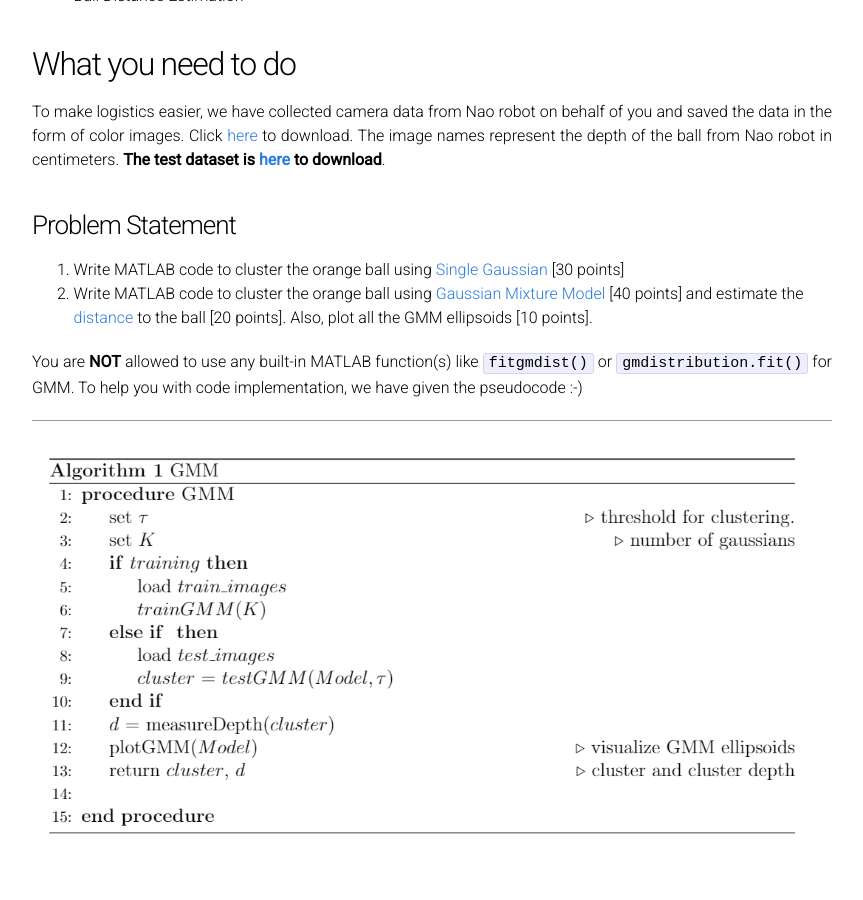
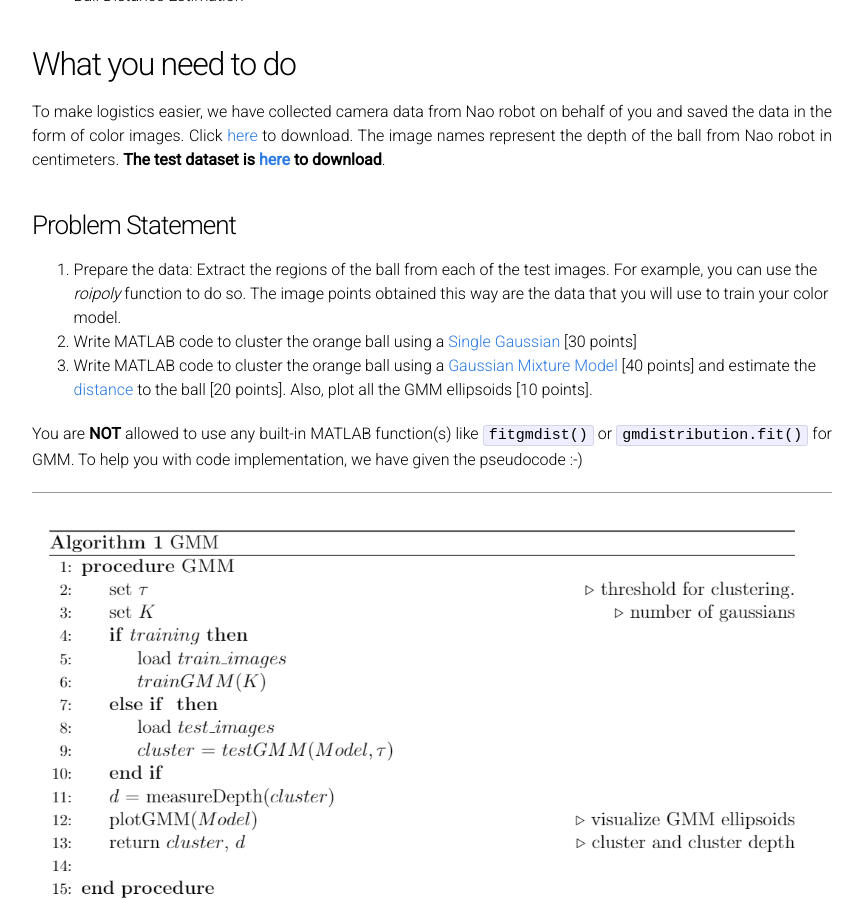
Before and after one commit to cmsc426spring2019/cmsc426spring2019.github.io, a Jekyll site: the page built from project1.md, in a window 1280 px wide and 900 px high, scrolled down 1228 px. Shown: the whole window, without its empty margins (208-1071 px from the left). Built offline with Jekyll 4.4.1, drawn with Linux system fonts in a browser that asks for light colours.

Commit message:
Update project1.md

```diff
--- a/project1.md
+++ b/project1.md
@@ -43,9 +43,9 @@ To make logistics easier, we have collected camera data from Nao robot on behalf
 
 <a name='pro'></a>
 ### Problem Statement
-
-1. Write MATLAB code to cluster the orange ball using [Single Gaussian](https://cmsc426spring2019.github.io/colorseg/#gaussian) [30 points]
-2. Write MATLAB code to cluster the orange ball using [Gaussian Mixture Model](https://cmsc426spring2019.github.io/colorseg/#gmm) [40 points] and estimate the [distance](https://cmsc426spring2019.github.io/colorseg/#distest) to the ball [20 points]. Also, plot all the GMM ellipsoids [10 points].
+0. Prepare the data: Extract the regions of the ball from each of the test images. For example, you can use the *roipoly* function to do so. The image points obtained this way are the data that you will use to train your color model.
+1. Write MATLAB code to cluster the orange ball using a [Single Gaussian](https://cmsc426spring2019.github.io/colorseg/#gaussian) [30 points]
+2. Write MATLAB code to cluster the orange ball using a [Gaussian Mixture Model](https://cmsc426spring2019.github.io/colorseg/#gmm) [40 points] and estimate the [distance](https://cmsc426spring2019.github.io/colorseg/#distest) to the ball [20 points]. Also, plot all the GMM ellipsoids [10 points].
 
 You are **NOT** allowed to use any built-in MATLAB function(s) like `fitgmdist()` or `gmdistribution.fit()` for GMM. To help you with code implementation, we have given the pseudocode :-)
 
```
